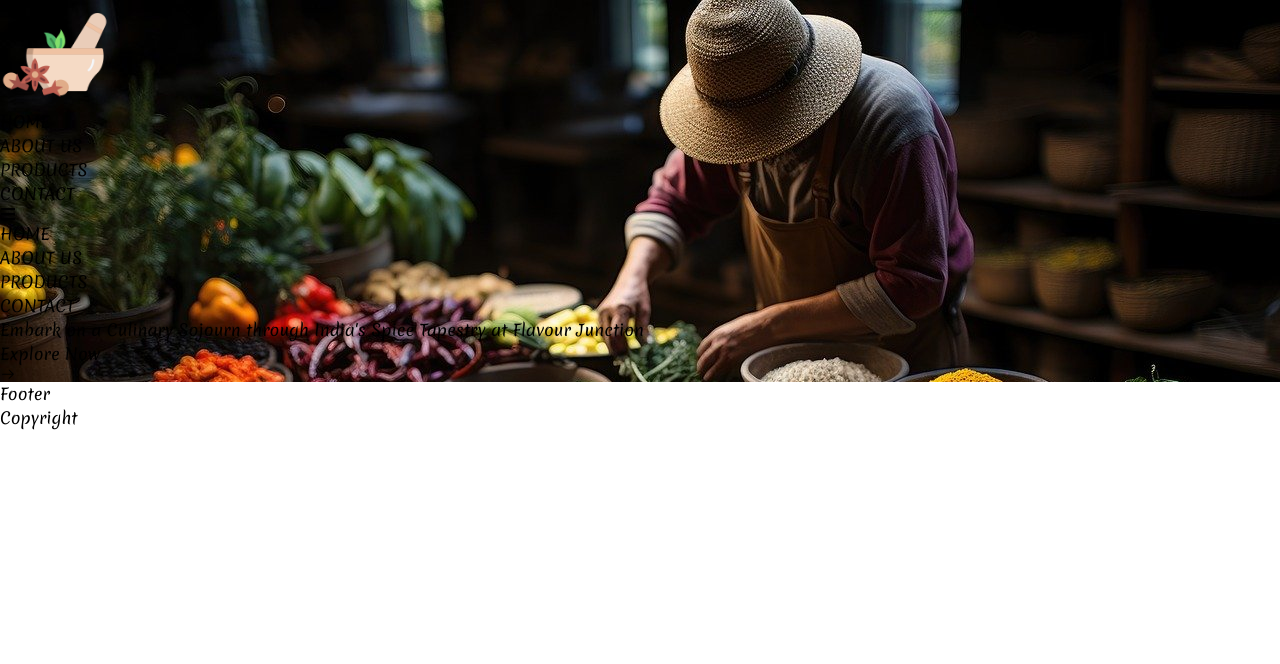
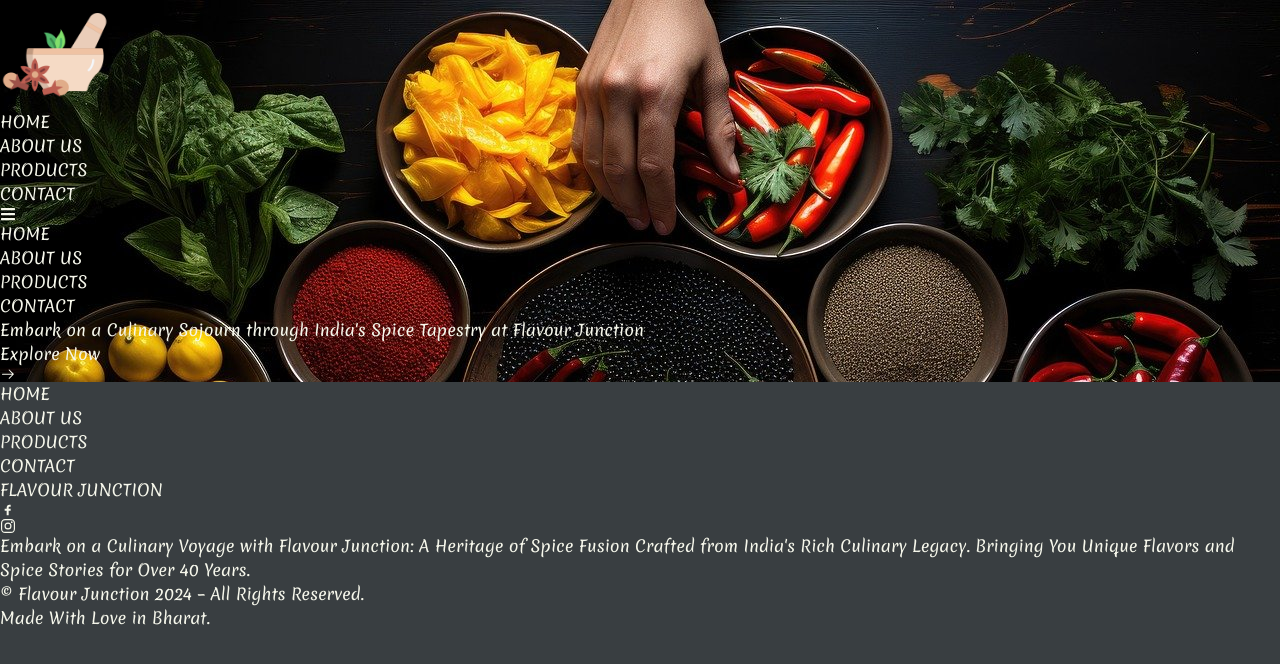
Before and after one commit to AmAmrita18/flavour-junction, a React (Vite) app: page / in a window 1280 px wide. Shown: the top 664 px of the page. Built offline with nearby package versions, Linux system fonts and the light colour scheme.

Commit message:
completed footer and copyright components

```diff
--- a/index.html
+++ b/index.html
@@ -4,7 +4,7 @@
     <meta charset="UTF-8" />
     <link rel="icon" type="image/svg+xml" href="/logo1.png" />
     <meta name="viewport" content="width=device-width, initial-scale=1.0" />
-    <title>NOULAMER - THE LOCAL SEAFOOD TERMINUS</title>
+    <title>Flavour Junction</title>
 
     <link rel="preconnect" href="https://fonts.googleapis.com">
     <link rel="preconnect" href="https://fonts.gstatic.com" crossorigin>
--- a/src/components/About/About.jsx
+++ b/src/components/About/About.jsx
@@ -5,7 +5,7 @@
 const description1 = `Unveiling the Essence of Indian Spice Mastery at Flavour Junction`;
 
 const button = { title: `Explore Now`, url: `/about` };
-const heroImage = `/hero7.jpg`;
+const heroImage = `/hero6.jpg`;
 
 const About = () => {
   return (
--- a/src/components/Copyright.jsx
+++ b/src/components/Copyright.jsx
@@ -1,9 +1,21 @@
-import React from 'react'
+import React from "react";
 
 const Copyright = () => {
   return (
-    <div>Copyright</div>
-  )
-}
+    <div className="w-full bg-[#eb5e28]">
+      <div className="w-[80%] max-w-[1200px] px-4 py-8  mx-auto">
+        <div className="flex md:flex-row flex-col md:gap-y-0 gap-y-2 justify-between">
+          <h1 className="text-[#f6f7eb] text-center lg:text-[19px] md:text-[18px] text-[11px] font-[400]">
+            © Flavour Junction 2024 – All Rights Reserved.
+          </h1>
+          <h1 className="text-[#f6f7eb] text-center lg:text-[19px] md:text-[18px] text-[11px] font-[400]">
+            Made With Love in{" "}
+            <span className="border-b border-[#f6f7eb]">Bharat.</span>
+          </h1>
+        </div>
+      </div>
+    </div>
+  );
+};
 
-export default Copyright
+export default Copyright;
--- a/src/components/Footer.jsx
+++ b/src/components/Footer.jsx
@@ -1,9 +1,51 @@
-import React from 'react'
+import React from "react";
+import { Link } from "react-router-dom";
+import { TiSocialFacebook } from "react-icons/ti";
+import { IoLogoInstagram } from "react-icons/io5";
 
 const Footer = () => {
   return (
-    <div>Footer</div>
-  )
-}
+    <div className="w-full ">
+      <div className="w-[80%] max-w-[1200px] px-4 py-8 mx-auto">
+        <div className="flex md:flex-row flex-col md:gap-y-0 gap-y-5 justify-between border-b border-[#eb5e28] md:py-20 py-6 items-center  ">
+          <ul className="flex lg:gap-x-14 md:gap-x-10 gap-x-[0.65rem] lg:text-[18px] md:[text-15px] text-[10px] font-[500] text-[#f6f7eb] leading-6">
+            <li className="transition-all duration-700 ease-in-out  hover:scale-95 ">
+              <Link to="/">HOME</Link>
+            </li>
+            <li className="transition-all duration-700 ease-in-out  hover:scale-95 ">
+              <Link to="/about">ABOUT US</Link>
+            </li>
+            <li className="transition-all duration-700 ease-in-out  hover:scale-95 ">
+              <Link to="/products">PRODUCTS</Link>
+            </li>
+            <li className="transition-all duration-700 ease-in-out  hover:scale-95 ">
+              <Link to="/contact">CONTACT</Link>
+            </li>
+          </ul>
+          <h1 className="text-[#f6f7eb] tracking-[0.3em]  md:text-[20px] text-[17px] font-[600]">
+            FLAVOUR JUNCTION
+          </h1>
+        </div>
 
-export default Footer
+        <div className="flex py-16 mb-2">
+          <div className="w-[35%] flex md:flex-row flex-col md:my-0 my-auto gap-5  items-center">
+            <div className="w-7 cursor-pointer h-7 rounded-full flex items-center justify-center border border-[#eb5e28]">
+              <TiSocialFacebook className="text-[#f6f7eb] text-lg" />
+            </div>
+            <div className="w-7 h-7 cursor-pointer rounded-full flex items-center justify-center border border-[#eb5e28]">
+              <IoLogoInstagram className="text-[#f6f7eb] text-xs" />
+            </div>
+          </div>
+
+          <div className="w-[65%] flex justify-end border-l border-[#eb5e28]">
+            <p className="lg:text-[19px] md:text[18px] text-[16px] w-[70%] text-end font-[400] text-[#f6f7eb] leading-tight">
+            Embark on a Culinary Voyage with Flavour Junction: A Heritage of Spice Fusion Crafted from India's Rich Culinary Legacy. Bringing You Unique Flavors and Spice Stories for Over 40 Years.
+            </p>
+          </div>
+        </div>
+      </div>
+    </div>
+  );
+};
+
+export default Footer;
--- a/src/components/Header.jsx
+++ b/src/components/Header.jsx
@@ -47,18 +47,18 @@
         </div>
 
         <nav className="">
-          <ul className="md:flex hidden lg:gap-x-14 md:gap-x-8  gap-4 md:text-[17px] text-[15px] font-[700] text-[#FFFFFF] leading-6">
+          <ul className="md:flex hidden lg:gap-x-14 md:gap-x-8  gap-4 md:text-[17px] text-[15px] font-[700] text-[#f6f7eb] leading-6">
             <li className="transition-all duration-700 ease-in-out  hover:scale-95 ">
-              <NavLink to="/" className={({isActive}) => `${isActive && "text-[#EF4030]"}`}>HOME</NavLink>
+              <NavLink to="/" className={({isActive}) => `${isActive && "text-[#eb5e28]"}`}>HOME</NavLink>
             </li>
             <li className="transition-all duration-700 ease-in-out  hover:scale-95 ">
-              <NavLink to="/about" className={({isActive}) => `${isActive && "text-[#EF4030]"}`}>ABOUT US</NavLink>
+              <NavLink to="/about" className={({isActive}) => `${isActive && "text-[#eb5e28]"}`}>ABOUT US</NavLink>
             </li>
             <li className="transition-all duration-700 ease-in-out  hover:scale-95 ">
-              <NavLink to="/products" className={({isActive}) => `${isActive && "text-[#EF4030]"}`}>PRODUCTS</NavLink>
+              <NavLink to="/products" className={({isActive}) => `${isActive && "text-[#eb5e28]"}`}>PRODUCTS</NavLink>
             </li>
             <li className="transition-all duration-700 ease-in-out  hover:scale-95 ">
-              <NavLink to="/contact" className={({isActive}) => `${isActive && "text-[#EF4030]"}`}>CONTACT</NavLink>
+              <NavLink to="/contact" className={({isActive}) => `${isActive && "text-[#eb5e28]"}`}>CONTACT</NavLink>
             </li>
           </ul>
         </nav>
--- a/src/components/Hero.jsx
+++ b/src/components/Hero.jsx
@@ -18,13 +18,11 @@
       <div className="w-full">
         <Header />
         <div className="w-[80%] h-full  mx-auto max-w-[1200px] flex flex-col justify-center items-start md:pt-0 md:pb-0 pt-32 pb-56 ">
-          <h1 className="lg:text-[4rem] md:text-6xl text-[2.1rem] leading-tight lg:mt-24 md:mt-44 mt-0 text-[#FFFFFF] font-[600]">
+          <h1 className="lg:text-[4rem] md:text-6xl text-[2.1rem] leading-tight lg:mt-24 md:mt-44 mt-0 text-[#f6f7eb] font-[600]">
             {description1}
           </h1>
-          <h1 className="lg:text-[4rem] md:text-6xl text-[2.1rem] leading-tight  text-[#FFFFFF] font-[600]">
-            {description2}
-          </h1>
-          <Link className="text-[#FFFFFF] bg-[#0A385A] transition-all duration-700 ease-in-out  hover:scale-95  flex items-center gap-3 mt-8 px-8 py-5 rounded-full font-[600] md:text-[17px] text-[15px]">
+
+          <Link className="text-[#f6f7eb] bg-[#eb5e28] transition-all duration-700 ease-in-out  hover:scale-95  flex items-center gap-3 mt-8 px-8 py-5 rounded-full font-[600] md:text-[17px] text-[15px]">
             {button.title} <GoArrowRight className="w-6 h-6" />
           </Link>
         </div>
--- a/src/components/Home/Home.jsx
+++ b/src/components/Home/Home.jsx
@@ -5,7 +5,7 @@
 const description1 = `Embark on a Culinary Sojourn through India's Spice Tapestry at Flavour Junction`;
 
 const button = { title: `Explore Now`, url: `#` };
-const heroImage = `/hero6.jpg`;
+const heroImage = `/hero7.jpg`;
 const Home = () => {
   return (
     <div className="w-full">
--- a/src/index.css
+++ b/src/index.css
@@ -5,5 +5,7 @@
 @layer base {
   html {
     font-family: 'Merienda', cursive;
+    background-color: #393e41;
+    color: #f6f7eb;
   }
 }
```
